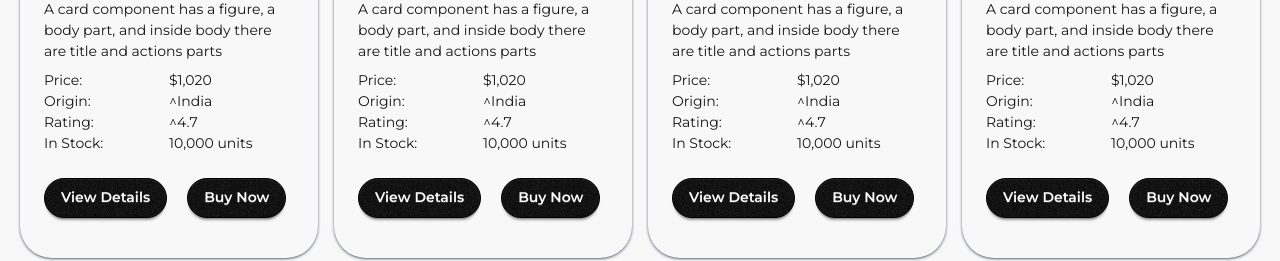
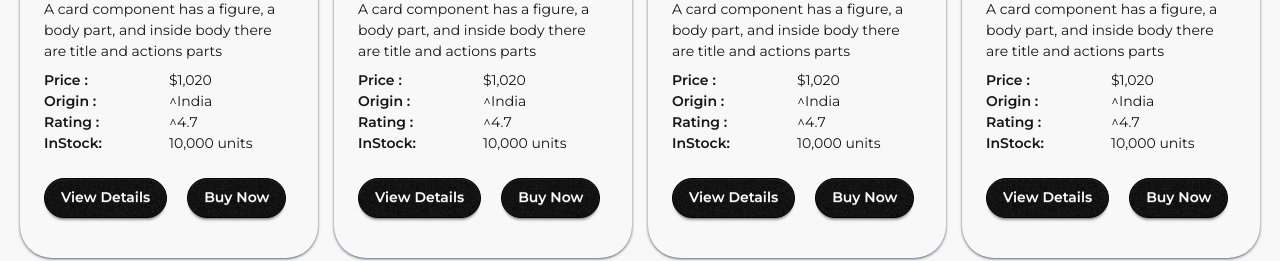
Before and after one commit to ItsJihad/PGH-Level-1-Assignments, a React (Vite) app: page / in a window 1280 px wide. Shown: the part 533-794 px from the top of the page. Built offline with nearby package versions, Linux system fonts and the light colour scheme; a web font is replaced by a local one.

Commit message:
just a check point

```diff
--- a/src/components/singleComponents/Card.jsx
+++ b/src/components/singleComponents/Card.jsx
@@ -5,19 +5,21 @@ function Card() {
     <div>
       <div className="card bg-base-100  shadow-sm backdrop-blur-xs  shadow-gray-500">
   <figure>
+
     <img
       src="https://img.daisyui.com/images/stock/photo-1606107557195-0e29a4b5b4aa.webp"
       alt="Shoes" />
+
   </figure>
   <div className="card-body">
     <h2 className="card-title font-[montserrat]">Organic Cotton Fabric</h2>
     <p className='font-[montserrat]'>A card component has a figure, a body part, and inside body there are title and actions parts</p>
     <div className="card-actions ">
       <div className='grid grid-cols-2 w-screen font-[montserrat] '>
-            <div>Price:</div> <div>$1,020</div>
-            <div>Origin:</div> <div><span>^</span>India</div>
-            <div>Rating:</div> <div><span>^</span>4.7</div>
-            <div>In Stock:</div> <div>10,000 units</div>
+            <div className='font-semibold'>Price  : </div> <div>$1,020</div>
+            <div className='font-semibold'>Origin :</div> <div><span>^</span>India</div>
+            <div className='font-semibold'>Rating :</div> <div><span>^</span>4.7</div>
+            <div className='font-semibold'>InStock:</div> <div>10,000 units</div>
       </div>
 
 
--- a/src/pages/mainPages/Products/AllProducts.jsx
+++ b/src/pages/mainPages/Products/AllProducts.jsx
@@ -24,7 +24,7 @@ function AllProducts() {
         <Card></Card>
         <Card></Card>
         <Card></Card>
-        <Card></Card>
+        <Card ></Card>
         <Card></Card>
       </div>
     </div>
```
